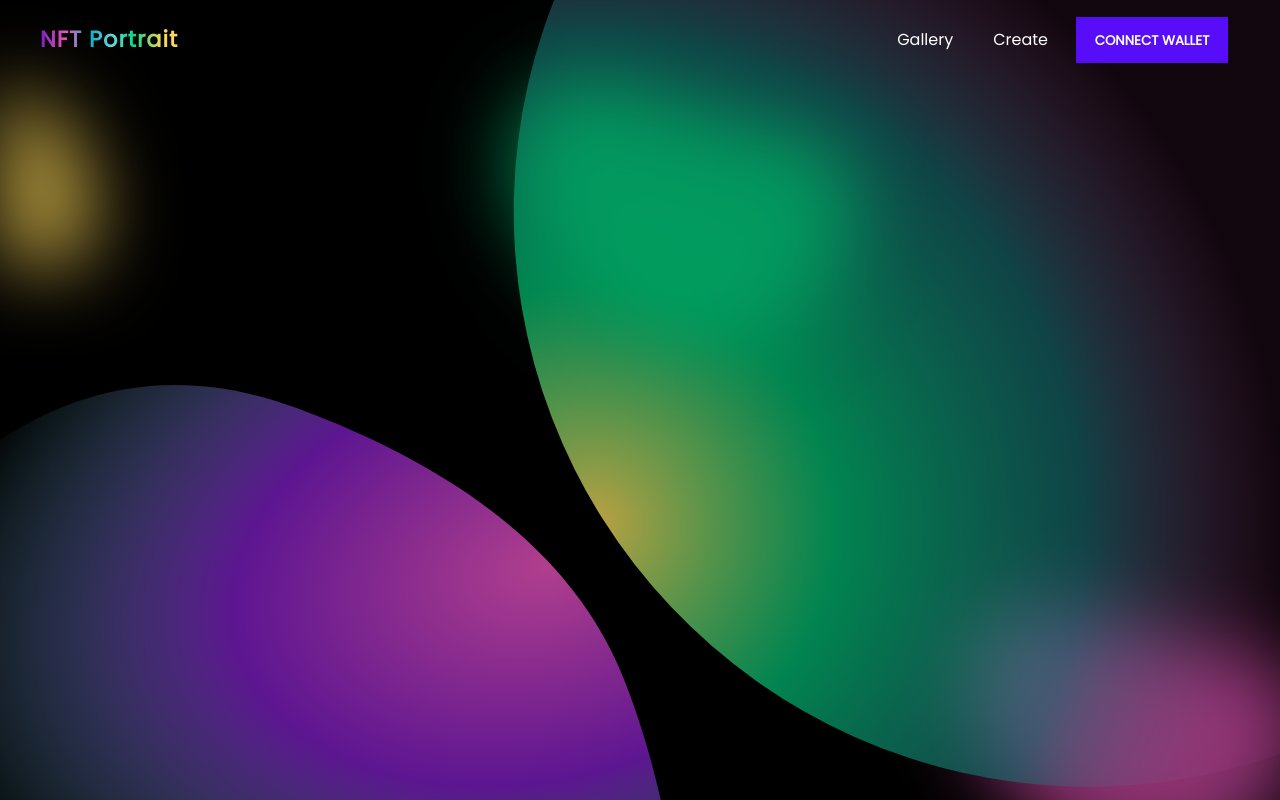
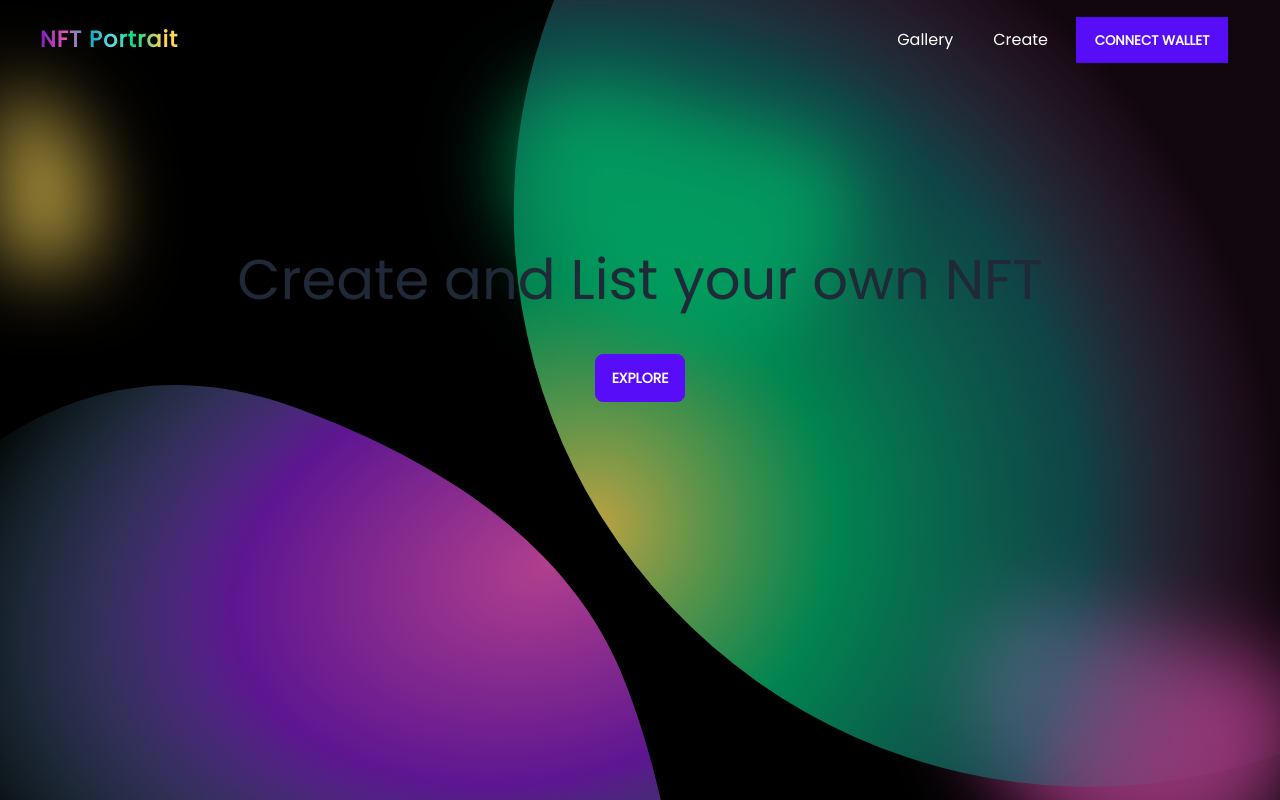
Before and after one commit to NikhilSharma03/NFT-Gallery, a Next.js app in the folder frontend/: page / in a window 1280 px wide. Built offline with nearby package versions, Linux system fonts and the light colour scheme.

Commit message:
added Home

```diff
--- a/frontend/pages/index.tsx
+++ b/frontend/pages/index.tsx
@@ -1,6 +1,9 @@
 import type { NextPage } from "next";
 import Head from "next/head";
+import Image from "next/image";
+import Link from "next/link";
 import WalletModalBody from "../components/WalletModal/WalletModalBody";
+import { HomeButton, HomeContainer, HomeHead } from "./../styles/Home.style";
 
 const Home: NextPage = () => {
   return (
@@ -8,9 +11,13 @@ const Home: NextPage = () => {
       <Head>
         <title>NFT Portrait | Home</title>
       </Head>
-      <div>
-        <WalletModalBody />
-      </div>
+      <HomeContainer>
+        <HomeHead>Create and List your own NFT</HomeHead>
+        <HomeButton>
+          <Link href="/gallery">Explore</Link>
+        </HomeButton>
+      </HomeContainer>
+      <WalletModalBody />
     </div>
   );
 };
--- /dev/null
+++ b/frontend/styles/Home.style.ts
@@ -0,0 +1,19 @@
+import styled from "styled-components";
+
+export const HomeContainer = styled.div.attrs({
+  className: "flex w-full items-center justify-center",
+})`
+  flex-direction: column;
+  height: 60vh;
+`;
+
+export const HomeHead = styled.h1`
+  font-size: 3.5rem;
+  text-align: center;
+  padding: 0 1rem;
+  margin-bottom: 2rem;
+`;
+
+export const HomeButton = styled.button.attrs({
+  className: "btn btn-primary",
+})``;
```
